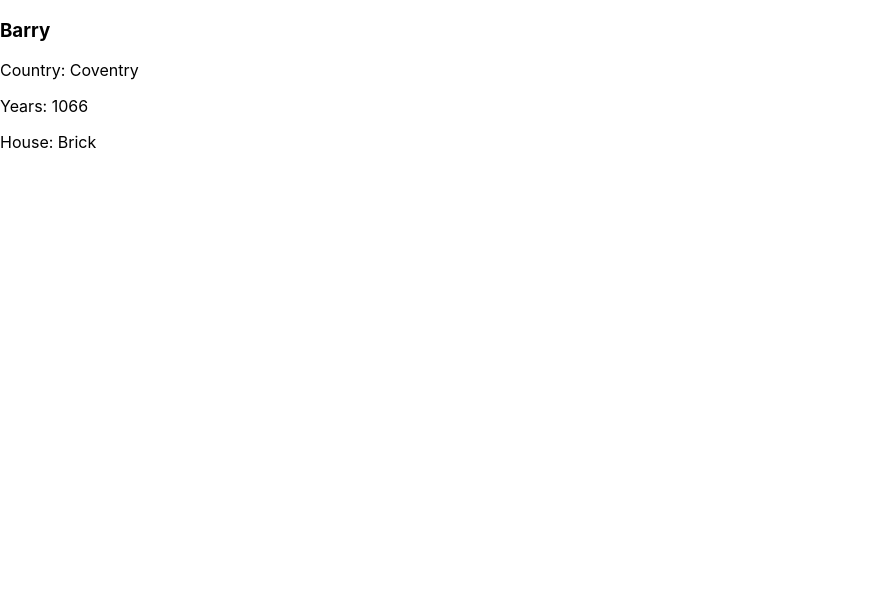
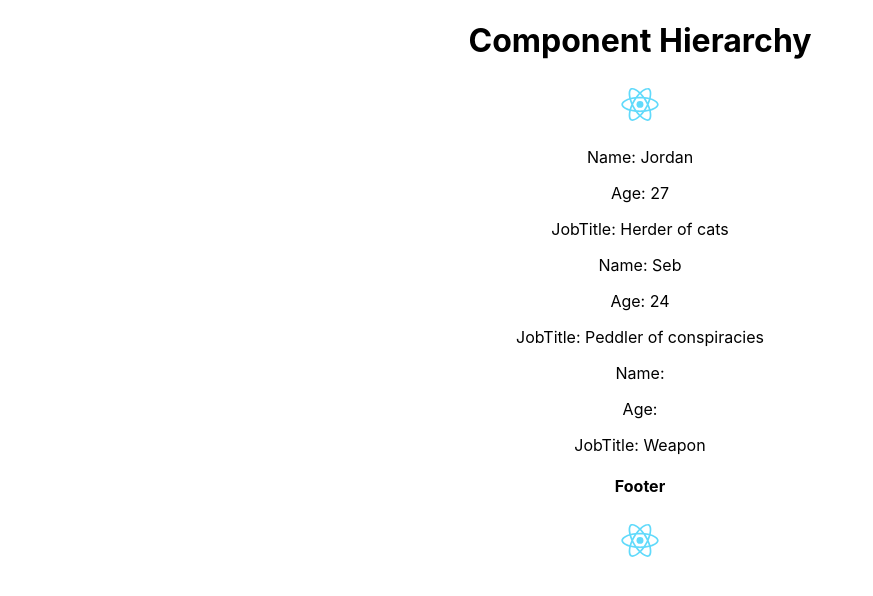
Before and after one commit to JHarry444/BAE12-React, a React (Create React App) app: page / in a window 1280 px wide. Shown: the top 596 px of the page, without its empty margins (0-873 px from the left). Built offline with nearby package versions, Linux system fonts and the light colour scheme.

Commit message:
added props example

```diff
--- a/package.json
+++ b/package.json
@@ -6,6 +6,7 @@
     "@testing-library/jest-dom": "^5.14.1",
     "@testing-library/react": "^11.2.7",
     "@testing-library/user-event": "^12.8.3",
+    "prop-types": "^15.7.2",
     "react": "^17.0.2",
     "react-dom": "^17.0.2",
     "react-scripts": "4.0.3",
--- a/src/App.css
+++ b/src/App.css
@@ -2,37 +2,10 @@
   text-align: center;
 }
 
-.App-logo {
-  height: 40vmin;
-  pointer-events: none;
+.App > h3 {
+  color: green;
 }
 
-@media (prefers-reduced-motion: no-preference) {
-  .App-logo {
-    animation: App-logo-spin infinite 20s linear;
-  }
+header > img, footer > img {
+  max-width: 5%;
 }
-
-.App-header {
-  background-color: #282c34;
-  min-height: 100vh;
-  display: flex;
-  flex-direction: column;
-  align-items: center;
-  justify-content: center;
-  font-size: calc(10px + 2vmin);
-  color: white;
-}
-
-.App-link {
-  color: #61dafb;
-}
-
-@keyframes App-logo-spin {
-  from {
-    transform: rotate(0deg);
-  }
-  to {
-    transform: rotate(360deg);
-  }
-}
--- a/src/App.js
+++ b/src/App.js
@@ -1,14 +1,19 @@
-import logo from './logo.svg';
 import './App.css';
+import Swapi from './components/faff/Swapi';
+import Footer from './components/Footer';
+import Header from './components/Header';
+import Person from './components/props/Person';
 
 const App = () => {
+
   return (
-    <>
-      <h3>Barry</h3>
-      <p>Country: Coventry</p>
-      <p>Years: 1066</p>
-      <p>House: Brick</p>
-    </>
+    <div className="App">
+      <Header/>
+      <Person name="Jordan" age={27} jobTitle="Herder of cats"/>
+      <Person name="Seb" age={24} jobTitle="Peddler of conspiracies"/>
+      <Person/>
+      <Footer/>
+    </div>
   );
 }
 
--- /dev/null
+++ b/src/components/Footer.jsx
@@ -0,0 +1,12 @@
+import logo from '../logo.svg';
+
+const Footer = () => {
+    return (
+        <footer>
+            <h4>Footer</h4>
+            <img src={logo} alt="logo"/>
+        </footer>
+    )
+}
+
+export default Footer;
--- /dev/null
+++ b/src/components/Header.jsx
@@ -0,0 +1,12 @@
+import logo from '../logo.svg';
+
+const Header = () => {
+    return (
+        <header>
+            <h1>Component Hierarchy</h1>
+            <img src={logo} alt="logo"/>
+        </header>
+    )
+}
+
+export default Header;
--- /dev/null
+++ b/src/components/props/Person.jsx
@@ -0,0 +1,35 @@
+// const Person = (props) => {
+//     console.log("PROPS: ", props);
+//     return (
+//         <div>
+//             <p>Name: {props.name}</p>
+//             <p>Age: {props.age}</p>
+//             <p>JobTitle: {props.jobTitle}</p>
+//         </div>
+//     )
+// }
+import PropTypes from 'prop-types';
+
+const Person = ({name, age, jobTitle}) => {
+    console.log("PROPS: ", {name, age, jobTitle});
+    return (
+        <div>
+            <p>Name: {name}</p>
+            <p>Age: {age}</p>
+            <p>JobTitle: {jobTitle}</p>
+        </div>
+    )
+};
+
+Person.defaultProps = {
+    jobTitle: "Weapon"
+}
+
+Person.propTypes = {
+    name: PropTypes.string.isRequired,
+    age: PropTypes.number.isRequired,
+    jobTitle: PropTypes.string,
+};
+
+
+export default Person;
```
Also changed, not shown: src/components/King.jsx (added, +19 -0 lines).
